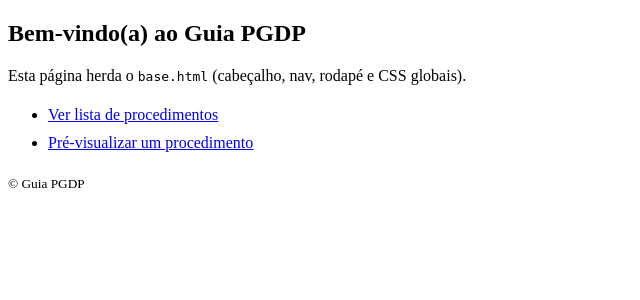
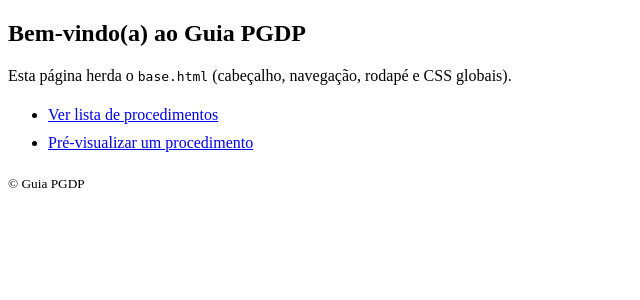
Before and after one commit to CODEP2025/Guia_PGDP, a Django app: page / in a window 1280 px wide. Shown: the part 98-398 px from the top of the page, without its empty margins (0-640 px from the left). Run offline with Django 5.2, Linux system fonts and the light colour scheme.

Commit message:
home.html

```diff
--- a/guia/templates/guia/home.html
+++ b/guia/templates/guia/home.html
@@ -5,7 +5,7 @@
 {% block content %}
   <section>
     <h2>Bem-vindo(a) ao Guia PGDP</h2>
-    <p>Esta página herda o <code>base.html</code> (cabeçalho, nav, rodapé e CSS globais).</p>
+    <p>Esta página herda o <code>base.html</code> (cabeçalho, navegação, rodapé e CSS globais).</p>
 
     <ul style="margin-top:12px; line-height:1.8;">
       <li><a href="/procedimentos/">Ver lista de procedimentos</a></li>
```
